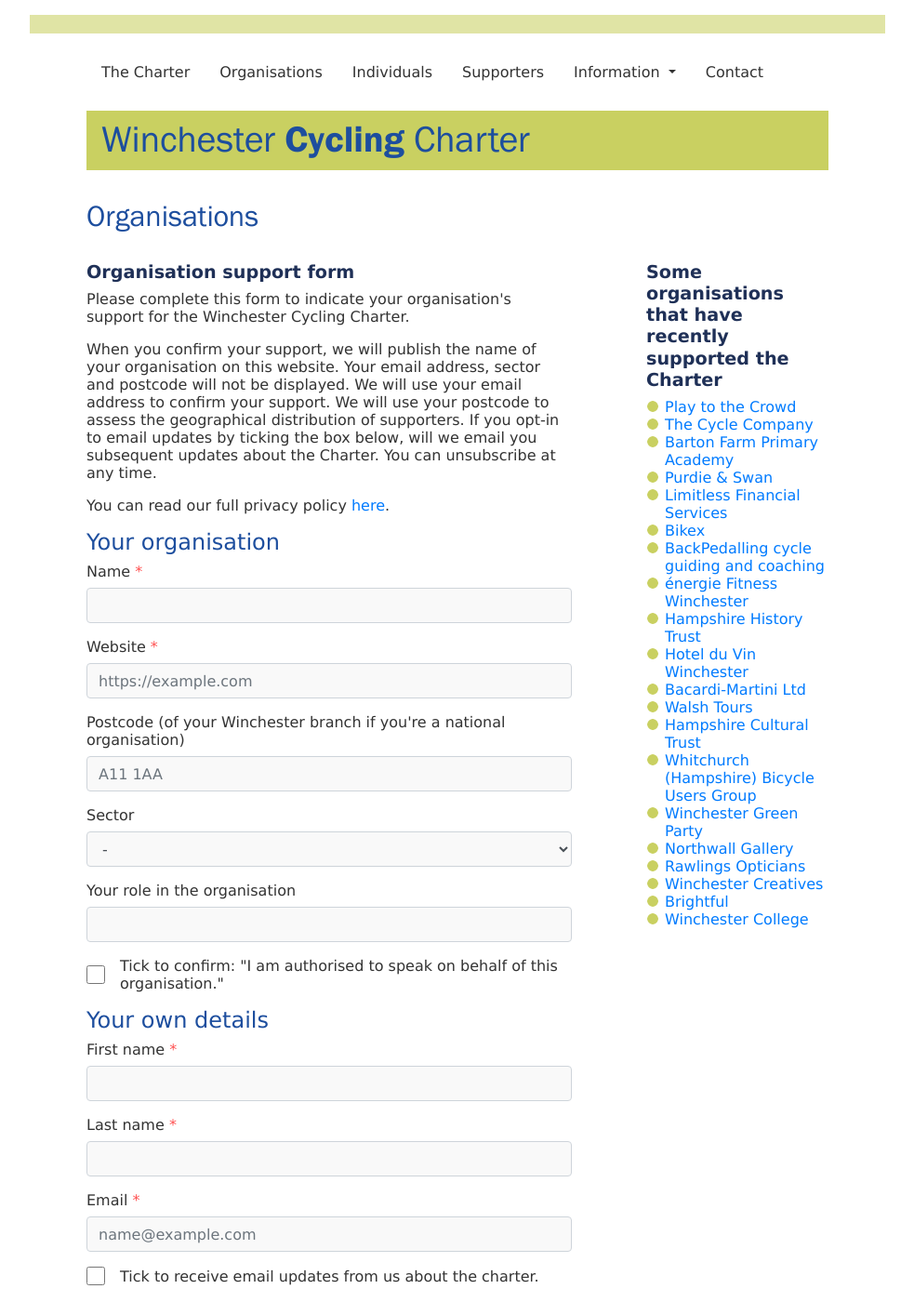
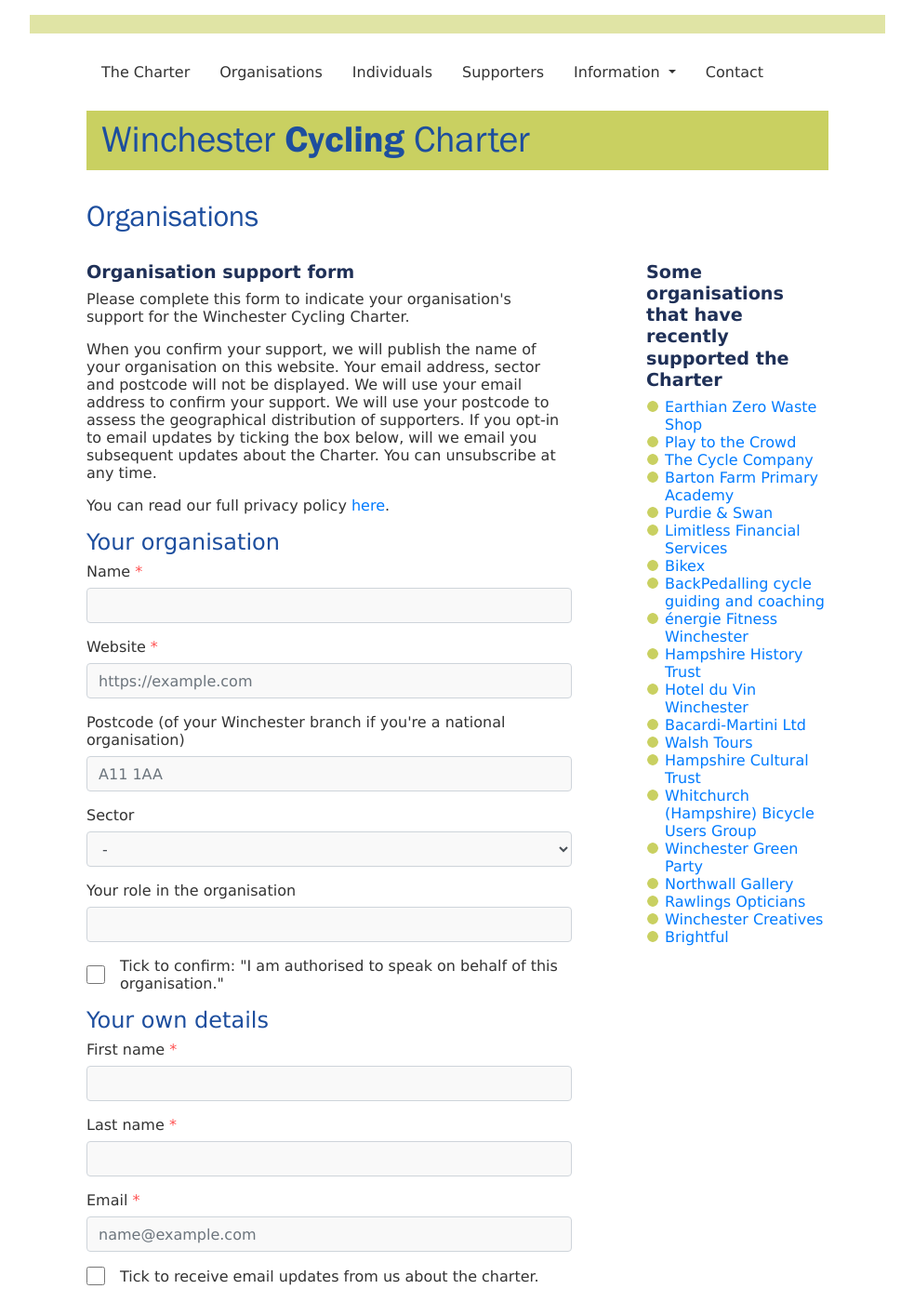
Before and after one commit to winchestercyclingcharter/winchestercyclingcharter.github.io, a Jekyll site: the page built from org-page.md, in a window 1280 px wide and 1400 px high. Shown: the whole window at 93% size, without its empty margins (148-1131 px from the left). Built offline with Jekyll 4.4.1, drawn with Linux system fonts in a browser that asks for light colours; nearby versions of some CDN libraries.

Commit message:
Update orgs.yml

```diff
--- a/_data/orgs.yml
+++ b/_data/orgs.yml
@@ -63,6 +63,7 @@
 - { title: Barton Farm Primary Academy, website: 'https://bartonfarmacademy.co.uk/', logo: 'bartonfarm-250.png', founding: false, dt: 20210505-103921-556974 }
 - { title: The Cycle Company, website: 'https://www.thecyclecompany.co.uk/', logo: 'cycleco-250.png', founding: false, dt: 20210527-164649-963399 }
 - { title: Play to the Crowd, website: 'https://playtothecrowd.co.uk/', logo: 'playtothecrowd-250.png', founding: false, dt: 20210528-083619-145197 }
+- { title: Earthian Zero Waste Shop, website: 'https://www.earthianzerowasteshop.co.uk/', logo: 'earthian-250.png', founding: false, dt: 20210617-155349-537509 }
 
 - { title: Kingsgate Books & Prints, website: 'http://kingsgatebooksandprints.co.uk', logo: '#', founding: false, dt: 20210309-150607-552668 }
 - { title: Perlins Community Project, website: 'https://www.perlinscommunityproject.co.uk', logo: '#', founding: false, dt: 20210221-202457-823360 }
```
